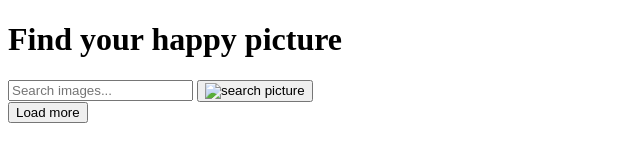
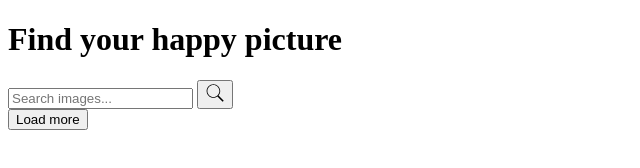
Before and after one commit to karollaski/goit-js-hw-11, a plain HTML site: page index.html in a window 1280 px wide. Shown: the whole page, without its empty margins (0-640 px from the left). Drawn offline with Linux system fonts and the light colour scheme.

Commit message:
Deploying to gh-pages from @ karollaski/goit-js-hw-11@96c2dbf5957dd09300762bd52f3161c277d81cae 🚀

```diff
--- a/index.html
+++ b/index.html
@@ -1 +1 @@
-<!DOCTYPE html><html lang="ru"><head><meta charset="utf-8"><meta name="viewport" content="width=device-width, initial-scale=1.0"><title>Photo Search</title><link rel="stylesheet" href="/goit-ja-hw-11/index.e5bbbaa1.css"><script type="module" src="/goit-ja-hw-11/index.0ebdfe3b.js"></script><script src="/goit-ja-hw-11/index.08148c29.js" nomodule="" defer></script></head><body>  <header class="header"> <h1 class="header__heading">Find your happy picture</h1> <form class="search-form" id="search-form"> <input type="text" name="searchQuery" autocomplete="off" placeholder="Search images..."> <button type="submit" class="search-btn"><img src="/goit-ja-hw-11/search-icon.02a67c38.svg" alt="search picture"></button> </form> </header> <div class="gallery">  </div> <div class="btn_wrapper"> <button type="button" class="load-more">Load more</button> </div> </body></html>
+<!DOCTYPE html><html lang="ru"><head><meta charset="utf-8"><meta name="viewport" content="width=device-width, initial-scale=1.0"><title>Photo Search</title><link rel="stylesheet" href="/goit-js-hw-11/index.e5bbbaa1.css"><script type="module" src="/goit-js-hw-11/index.0ebdfe3b.js"></script><script src="/goit-js-hw-11/index.08148c29.js" nomodule="" defer></script></head><body>  <header class="header"> <h1 class="header__heading">Find your happy picture</h1> <form class="search-form" id="search-form"> <input type="text" name="searchQuery" autocomplete="off" placeholder="Search images..."> <button type="submit" class="search-btn"><img src="/goit-js-hw-11/search-icon.02a67c38.svg" alt="search picture"></button> </form> </header> <div class="gallery">  </div> <div class="btn_wrapper"> <button type="button" class="load-more">Load more</button> </div> </body></html>
```
